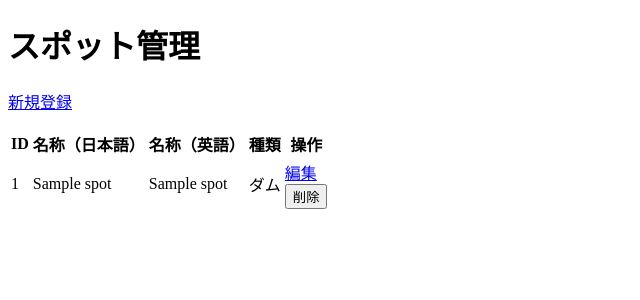
After one commit to talisman1710126/SWEXE-Team4, a Rails app: page /admin/spots in a window 1280 px wide. The commit adds this page. Shown: the top 300 px of the page, without its empty margins (0-640 px from the left). Run offline with Rails 7, Linux system fonts and the light colour scheme; tables that the repository leaves empty hold one stand-in row (values such as "Sample post"); some libraries are stand-ins or nearby versions.

Commit message:
スポット管理の一覧・編集・削除を実装（Issue #7）

```diff
--- a/app/controllers/admin/spots_controller.rb
+++ b/app/controllers/admin/spots_controller.rb
@@ -1,4 +1,10 @@
 class Admin::SpotsController < ApplicationController
+  before_action :set_spot, only: [:edit, :update, :destroy]
+
+  def index
+    @spots = Spot.order(:id)
+  end
+
   def new
     @spot = Spot.new
   end
@@ -6,13 +12,33 @@ class Admin::SpotsController < ApplicationController
   def create
     @spot = Spot.new(spot_params)
     if @spot.save
-      redirect_to new_admin_spot_path, notice: "スポット「#{@spot.name_ja}」を登録しました"
+      redirect_to admin_spots_path, notice: "スポット「#{@spot.name_ja}」を登録しました"
     else
       render :new, status: :unprocessable_content
     end
   end
 
+  def edit
+  end
+
+  def update
+    if @spot.update(spot_params)
+      redirect_to admin_spots_path, notice: "スポット「#{@spot.name_ja}」を更新しました"
+    else
+      render :edit, status: :unprocessable_content
+    end
+  end
+
+  def destroy
+    @spot.destroy
+    redirect_to admin_spots_path, notice: "スポット「#{@spot.name_ja}」を削除しました", status: :see_other
+  end
+
   private
+
+  def set_spot
+    @spot = Spot.find(params[:id])
+  end
 
   def spot_params
     params.expect(spot: [:name_ja, :name_en, :category, :description_en, :access, :latitude, :longitude])
--- a/app/models/spot.rb
+++ b/app/models/spot.rb
@@ -6,4 +6,8 @@ class Spot < ApplicationRecord
   validates :name_ja, :name_en, :category, :latitude, :longitude, presence: true
   validates :latitude,  numericality: { greater_than_or_equal_to: -90,  less_than_or_equal_to: 90 },  allow_nil: true
   validates :longitude, numericality: { greater_than_or_equal_to: -180, less_than_or_equal_to: 180 }, allow_nil: true
+
+  def category_label
+    CATEGORY_LABELS[category]
+  end
 end
--- a/app/views/admin/spots/_form.html.erb
+++ b/app/views/admin/spots/_form.html.erb
@@ -19,5 +19,5 @@
     <p><small>Googleマップで地点を右クリック → 座標をクリックでコピー（左が緯度、右が経度）</small></p>
   </div>
 
-  <%= f.submit "登録する" %>
+  <%= f.submit spot.new_record? ? "登録する" : "更新する" %>
 <% end %>
--- /dev/null
+++ b/app/views/admin/spots/edit.html.erb
@@ -0,0 +1,3 @@
+<h1>スポット編集</h1>
+<%= render "form", spot: @spot %>
+<p><%= link_to "一覧に戻る", admin_spots_path %></p>
--- /dev/null
+++ b/app/views/admin/spots/index.html.erb
@@ -0,0 +1,33 @@
+<h1>スポット管理</h1>
+<p style="color: green"><%= notice %></p>
+<p><%= link_to "新規登録", new_admin_spot_path %></p>
+
+<% if @spots.empty? %>
+  <p>スポットはまだ登録されていません。</p>
+<% else %>
+  <table>
+    <thead>
+      <tr>
+        <th>ID</th>
+        <th>名称（日本語）</th>
+        <th>名称（英語）</th>
+        <th>種類</th>
+        <th>操作</th>
+      </tr>
+    </thead>
+    <tbody>
+      <% @spots.each do |spot| %>
+        <tr>
+          <td><%= spot.id %></td>
+          <td><%= spot.name_ja %></td>
+          <td><%= spot.name_en %></td>
+          <td><%= spot.category_label %></td>
+          <td>
+            <%= link_to "編集", edit_admin_spot_path(spot) %>
+            <%= button_to "削除", admin_spot_path(spot), method: :delete,
+                  form: { data: { turbo_confirm: "「#{spot.name_ja}」を削除しますか？" } } %>
+          </td>
+        </tr><% end %>
+    </tbody>
+  </table>
+<% end %>
--- a/app/views/admin/spots/new.html.erb
+++ b/app/views/admin/spots/new.html.erb
@@ -1,3 +1,3 @@
 <h1>スポット新規登録</h1>
-<p style="color: green"><%= notice %></p>
 <%= render "form", spot: @spot %>
+<p><%= link_to "一覧に戻る", admin_spots_path %></p>
--- a/config/routes.rb
+++ b/config/routes.rb
@@ -1,6 +1,6 @@
 Rails.application.routes.draw do
   namespace :admin do
-    resources :spots, only: [:new, :create]
+    resources :spots, except: [:show]
   end
 
   # Define your application routes per the DSL in https://guides.rubyonrails.org/routing.html
```
